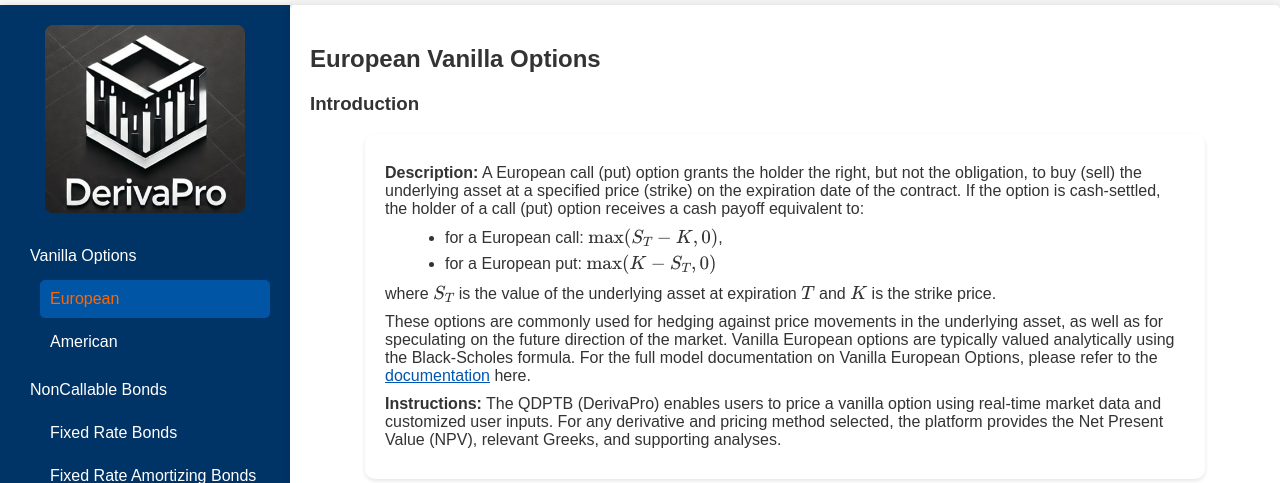
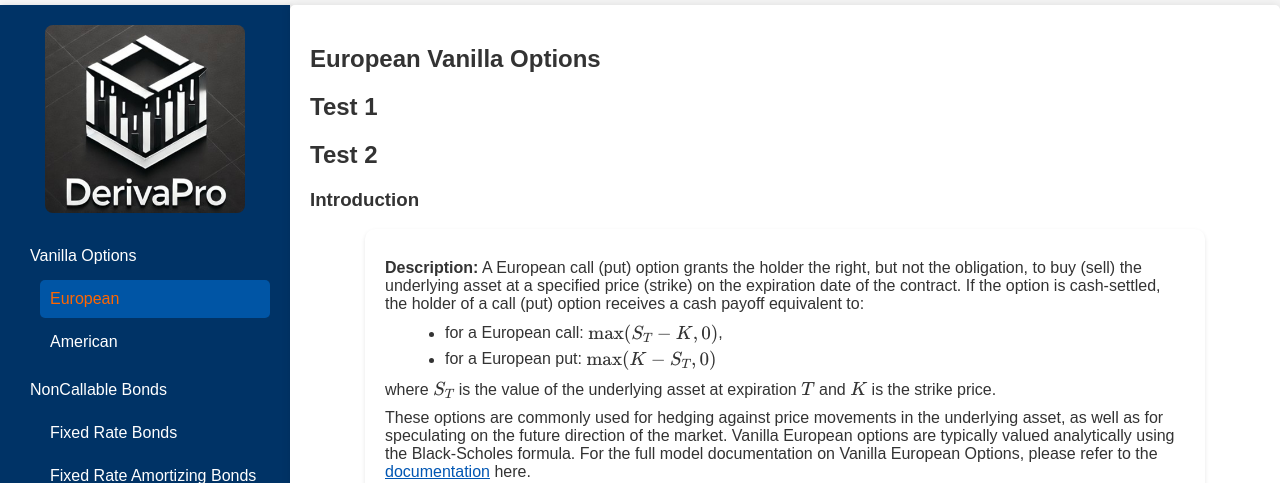
Before and after one commit to derivapro/derivapro-v1, a Flask app: page /vanilla-options/european in a window 1280 px wide. Shown: the part 55-538 px from the top of the page. Run offline with Flask 2, Linux system fonts and the light colour scheme; some libraries are stand-ins or nearby versions.

Commit message:
Change0827-1

```diff
--- a/app/templates/european_options.html
+++ b/app/templates/european_options.html
@@ -2,7 +2,8 @@
 
 {% block content %}
 <h2>European Vanilla Options</h2>
-
+<h2>Test 1</h2>
+<h2>Test 2</h2>
 <h3>Introduction</h3>
 
 <div id="markdown-content">
```
